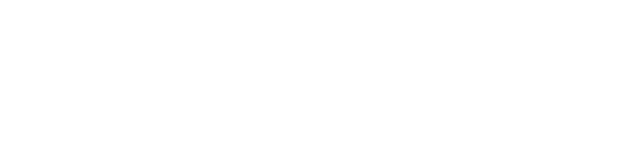
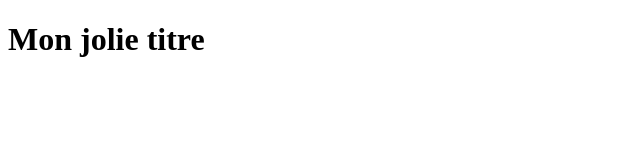
Before and after one commit to rfcniblon/helloWorld, a plain HTML site: page index.html in a window 1280 px wide. Shown: the whole page, without its empty margins (0-640 px from the left). Drawn offline with Linux system fonts and the light colour scheme.

Commit message:
Adding an h1 tag

```diff
--- a/index.html
+++ b/index.html
@@ -7,6 +7,6 @@
     <title>HelloWorld</title>
 </head>
 <body>
-
+    <h1>Mon jolie titre</h1>
 </body>
 </html>
```
